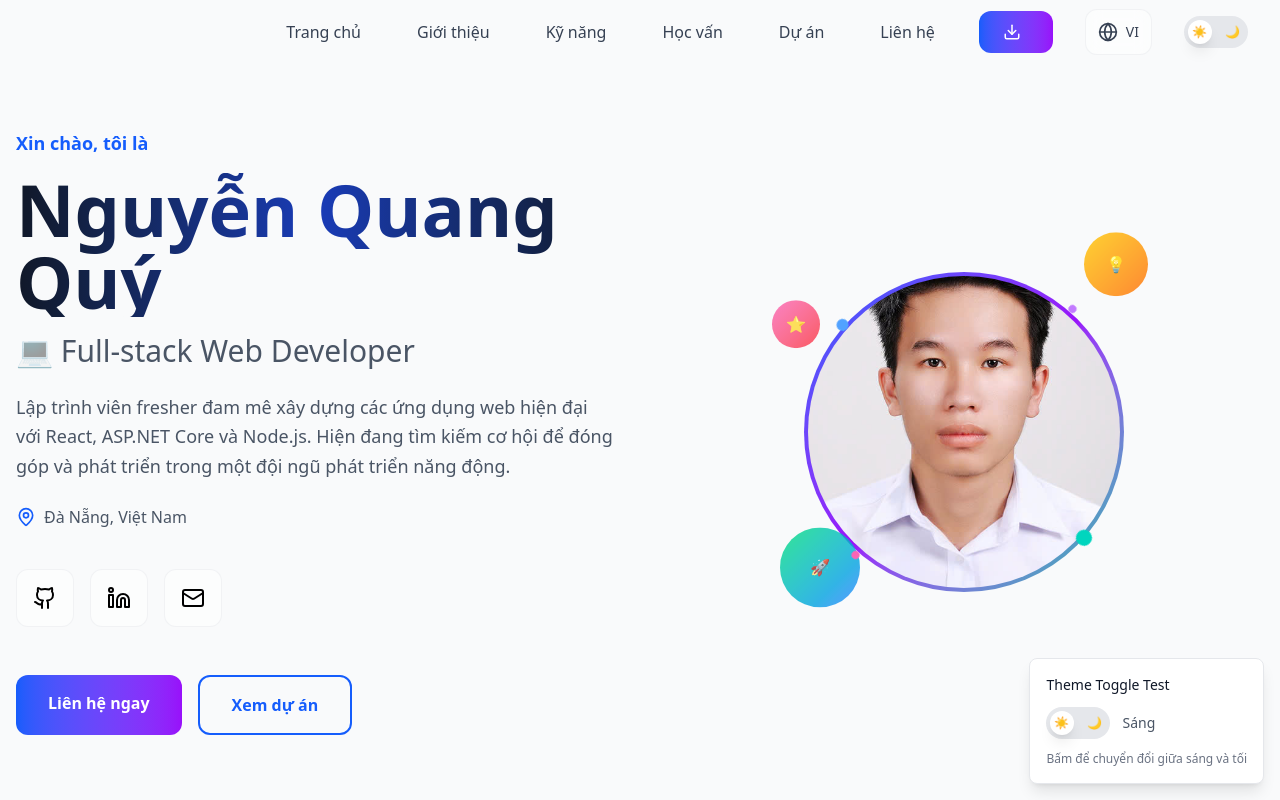
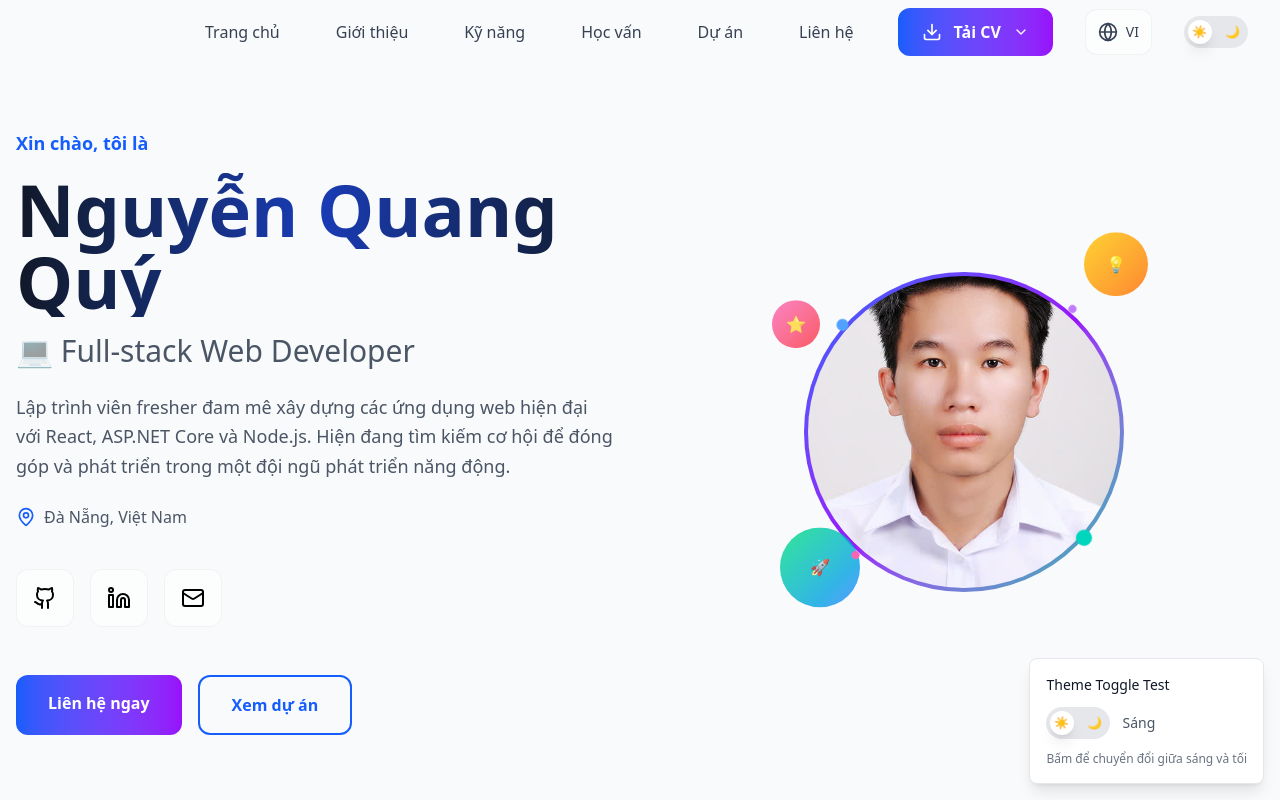
Before and after one commit to quangquy-coding/NguyenQuangQuyProfile, a React (Vite) app: page / in a window 1280 px wide. Shown: the top 800 px of the page. Built offline with nearby package versions, Linux system fonts and the light colour scheme.

Commit message:
📄 Add CV download functionality with dropdown selection

```diff
--- /dev/null
+++ b/src/components/CVDownload.jsx
@@ -0,0 +1,95 @@
+"use client";
+
+import { useState } from "react";
+import { Download, ChevronDown, FileText, Code, Server } from "lucide-react";
+
+const CVDownload = ({ language, className = "" }) => {
+  const [isOpen, setIsOpen] = useState(false);
+
+  const cvOptions = [
+    {
+      id: "frontend",
+      name: language === "vi" ? "CV Frontend Developer" : "Frontend Developer CV",
+      file: "/NguyenQuangQuy_Frontend_CV_English.pdf",
+      icon: Code,
+      color: "from-blue-500 to-cyan-500"
+    },
+    {
+      id: "backend",
+      name: language === "vi" ? "CV Backend Developer" : "Backend Developer CV",
+      file: "/NguyenQuangQuy_Backend_CV_English.pdf",
+      icon: Server,
+      color: "from-purple-500 to-pink-500"
+    }
+  ];
+
+  const handleDownload = (cvFile, cvName) => {
+    try {
+      const link = document.createElement('a');
+      link.href = cvFile;
+      link.download = cvName;
+      document.body.appendChild(link);
+      link.click();
+      document.body.removeChild(link);
+      setIsOpen(false);
+    } catch (error) {
+      console.error('Download failed:', error);
+      // Fallback: open in new tab
+      window.open(cvFile, '_blank');
+    }
+  };
+
+  return (
+    <div className={`relative ${className}`}>
+      <button
+        onClick={() => setIsOpen(!isOpen)}
+        className="group flex items-center gap-3 px-6 py-3 bg-gradient-to-r from-blue-600 to-purple-600 dark:from-teal-500 dark:to-cyan-500 text-white rounded-xl hover:shadow-2xl hover:shadow-blue-500/25 dark:hover:shadow-teal-500/25 transition-all duration-300 hover:scale-105 font-semibold relative overflow-hidden"
+      >
+        <div className="absolute inset-0 bg-gradient-to-r from-purple-600 to-blue-600 dark:from-cyan-500 dark:to-teal-500 opacity-0 group-hover:opacity-100 transition-opacity duration-300"></div>
+        <Download size={20} className="relative z-10 group-hover:animate-bounce" />
+        <span className="relative z-10">
+          {language === "vi" ? "Tải CV" : "Download CV"}
+        </span>
+        <ChevronDown
+          size={16}
+          className={`relative z-10 transition-transform duration-300 ${isOpen ? 'rotate-180' : ''}`}
+        />
+      </button>
+
+      {isOpen && (
+        <div className="absolute top-full mt-2 right-0 bg-white/95 dark:bg-gray-800/95 backdrop-blur-xl border border-gray-200/50 dark:border-gray-700/50 rounded-2xl shadow-2xl p-2 min-w-[280px] z-50 animate-fade-in">
+          {cvOptions.map((cv) => (
+            <button
+              key={cv.id}
+              onClick={() => handleDownload(cv.file, cv.name)}
+              className={`w-full flex items-center gap-4 px-4 py-4 text-left hover:bg-gradient-to-r hover:${cv.color} hover:text-white rounded-xl transition-all duration-300 group border border-transparent hover:border-white/20`}
+            >
+              <div className={`p-3 bg-gradient-to-br ${cv.color} rounded-lg text-white group-hover:scale-110 transition-transform duration-300`}>
+                <cv.icon size={20} />
+              </div>
+              <div className="flex-1">
+                <p className="font-semibold text-gray-900 dark:text-white group-hover:text-white">
+                  {cv.name}
+                </p>
+                <p className="text-sm text-gray-500 dark:text-gray-400 group-hover:text-white/80">
+                  PDF • {language === "vi" ? "Tải xuống" : "Download"}
+                </p>
+              </div>
+              <Download size={16} className="text-gray-400 group-hover:text-white group-hover:animate-bounce" />
+            </button>
+          ))}
+        </div>
+      )}
+
+      {/* Backdrop */}
+      {isOpen && (
+        <div
+          className="fixed inset-0 z-40"
+          onClick={() => setIsOpen(false)}
+        />
+      )}
+    </div>
+  );
+};
+
+export default CVDownload;
--- a/src/components/Navbar.jsx
+++ b/src/components/Navbar.jsx
@@ -4,6 +4,7 @@ import { useState, useEffect } from "react";
 import { Menu, X, Download, Globe } from "lucide-react";
 import { translations } from "../lib/translations.js";
 import SimpleThemeToggle from "./SimpleThemeToggle";
+import CVDownload from "./CVDownload";
 
 const Navbar = ({ language, toggleLanguage }) => {
   const [isOpen, setIsOpen] = useState(false);
@@ -28,9 +29,7 @@ const Navbar = ({ language, toggleLanguage }) => {
     { name: t.contact, href: "#contact" },
   ];
 
-  const handleDownloadCV = () => {
-    alert("CV download feature - Connect to your actual CV file");
-  };
+
 
   return (
     <nav
@@ -60,13 +59,7 @@ const Navbar = ({ language, toggleLanguage }) => {
               </a>
             ))}
 
-            <button
-              onClick={handleDownloadCV}
-              className="group flex items-center gap-2 px-6 py-3 bg-gradient-to-r from-blue-600 to-purple-600 dark:from-teal-500 dark:to-cyan-500 text-white rounded-xl hover:shadow-lg hover:shadow-blue-500/25 dark:hover:shadow-teal-500/25 transition-all duration-300 hover:scale-105 font-semibold"
-            >
-              <Download size={18} />
-              <span>{t.cv}</span>
-            </button>
+            <CVDownload language={language} />
 
             <button
               onClick={toggleLanguage}
@@ -113,13 +106,7 @@ const Navbar = ({ language, toggleLanguage }) => {
                 {item.name}
               </a>
             ))}
-            <button
-              onClick={handleDownloadCV}
-              className="w-full flex items-center justify-center gap-2 px-4 py-2 bg-blue-600 dark:bg-teal-500 text-white rounded-lg hover:bg-blue-700 dark:hover:bg-teal-600 transition-colors"
-            >
-              <Download size={18} />
-              <span>{t.cv}</span>
-            </button>
+            <CVDownload language={language} className="w-full" />
           </div>
         </div>
       )}
```
Also changed, not shown: 2 other files (tests, documents, lock files or other folders).
